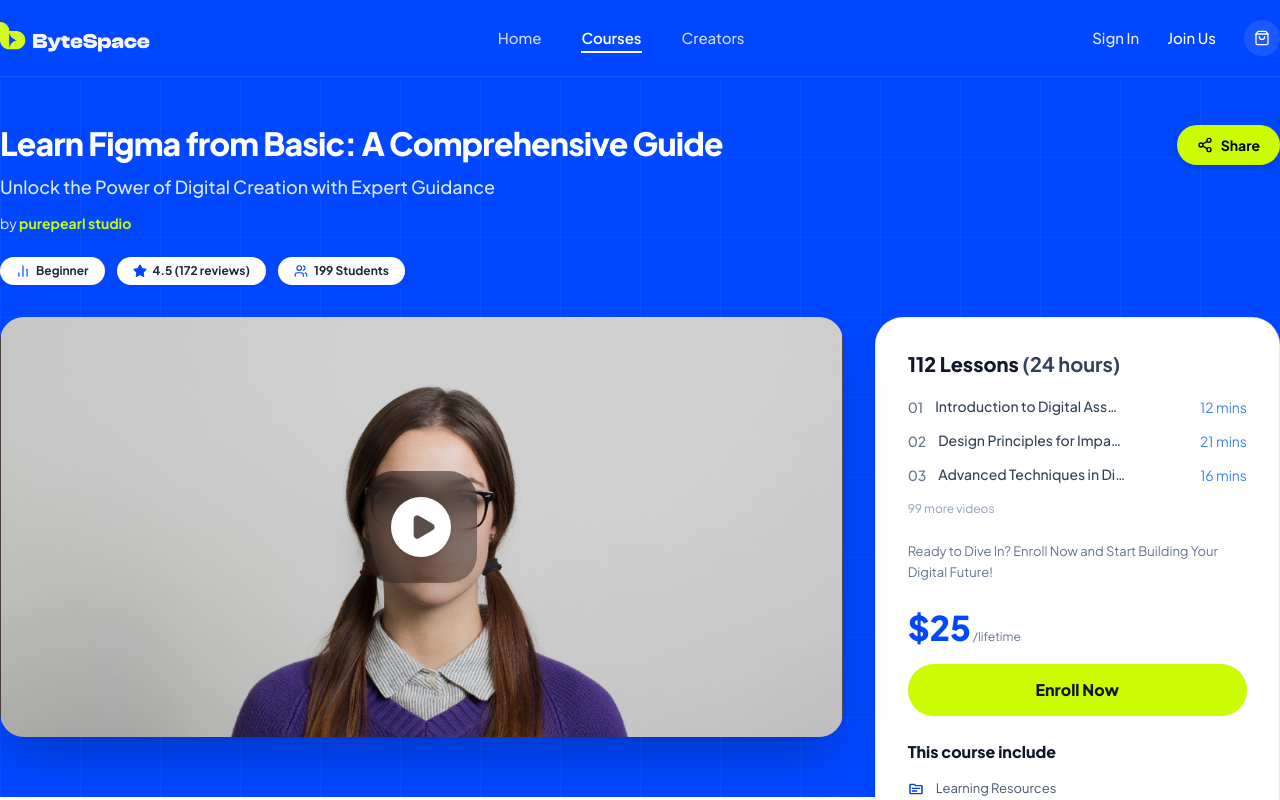
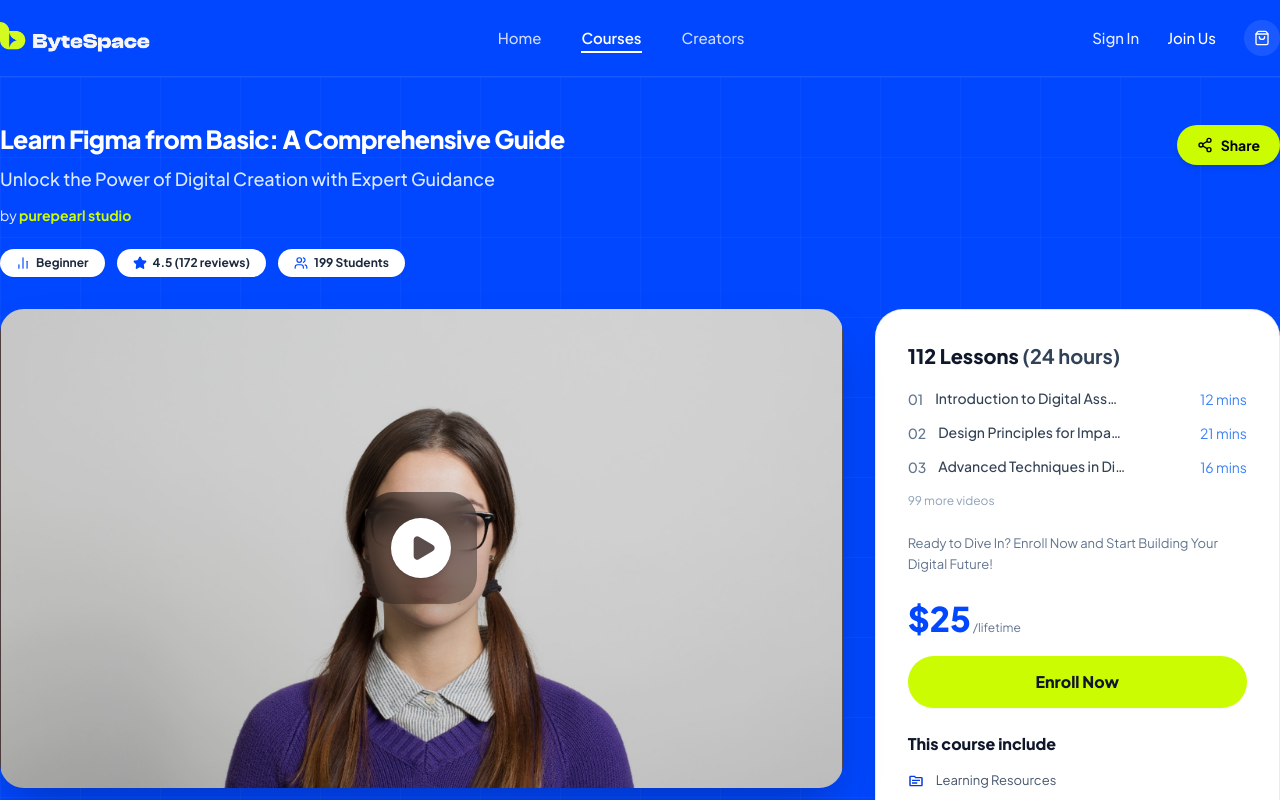
Before and after one commit to MIRNOMAN/ByteSpace-New-Check-website, a Next.js app: page /courses/1 in a window 1280 px wide. Shown: the top 800 px of the page. Built offline with nearby package versions, Linux system fonts and the light colour scheme.

Commit message:
size issue fixed

```diff
--- a/src/app/courses/[id]/page.tsx
+++ b/src/app/courses/[id]/page.tsx
@@ -32,7 +32,7 @@
   return (
     <main className="relative w-full min-h-screen bg-white overflow-hidden">
       {/* Top Blue Blueprint Header Background */}
-      <div className="absolute top-0 left-0 right-0 h-[640px] sm:h-[600px] md:h-[720px] bg-[#0047FF] z-0 overflow-hidden">
+      <div className="absolute top-0 left-0 right-0 h-[640px] sm:h-[600px] md:h-[740px] bg-[#0047FF] z-0 overflow-hidden">
         {/* Background Blueprint Grid (80px x 80px) */}
         <div
           className="pointer-events-none absolute inset-0 z-0 opacity-20"
@@ -51,7 +51,7 @@
         {/* Top Header Row with Title & Share Button */}
         <div className="flex flex-col md:flex-row md:items-start justify-between gap-6 mb-6">
           <div className="max-w-3xl text-white">
-            <h1 className="text-3xl sm:text-4xl md:text-[32px] font-extrabold tracking-tight text-white leading-[1.18] mb-2.5">
+            <h1 className="text-3xl sm:text-4xl md:text-[25px] font-extrabold tracking-tight text-white leading-[1.18] mb-2.5">
               {course.title}: A Comprehensive Guide
             </h1>
             <p className="text-sm sm:text-base md:text-lg text-blue-100 font-medium mb-3">
@@ -95,7 +95,7 @@
           {/* Left Column (Video Player Box + Dynamic Tabs) */}
           <div className="lg:col-span-8 space-y-10">
             {/* Video Player Box */}
-            <div className="relative w-full h-[280px] sm:h-[380px] md:h-[420px] rounded-[24px] overflow-hidden shadow-2xl ">
+            <div className="relative w-full h-[280px] sm:h-[380px] md:h-[479px] rounded-[24px] overflow-hidden shadow-2xl ">
               <Image
                 src="/images/courseDetails/Frame (16).png"
                 alt={course.title}
```
